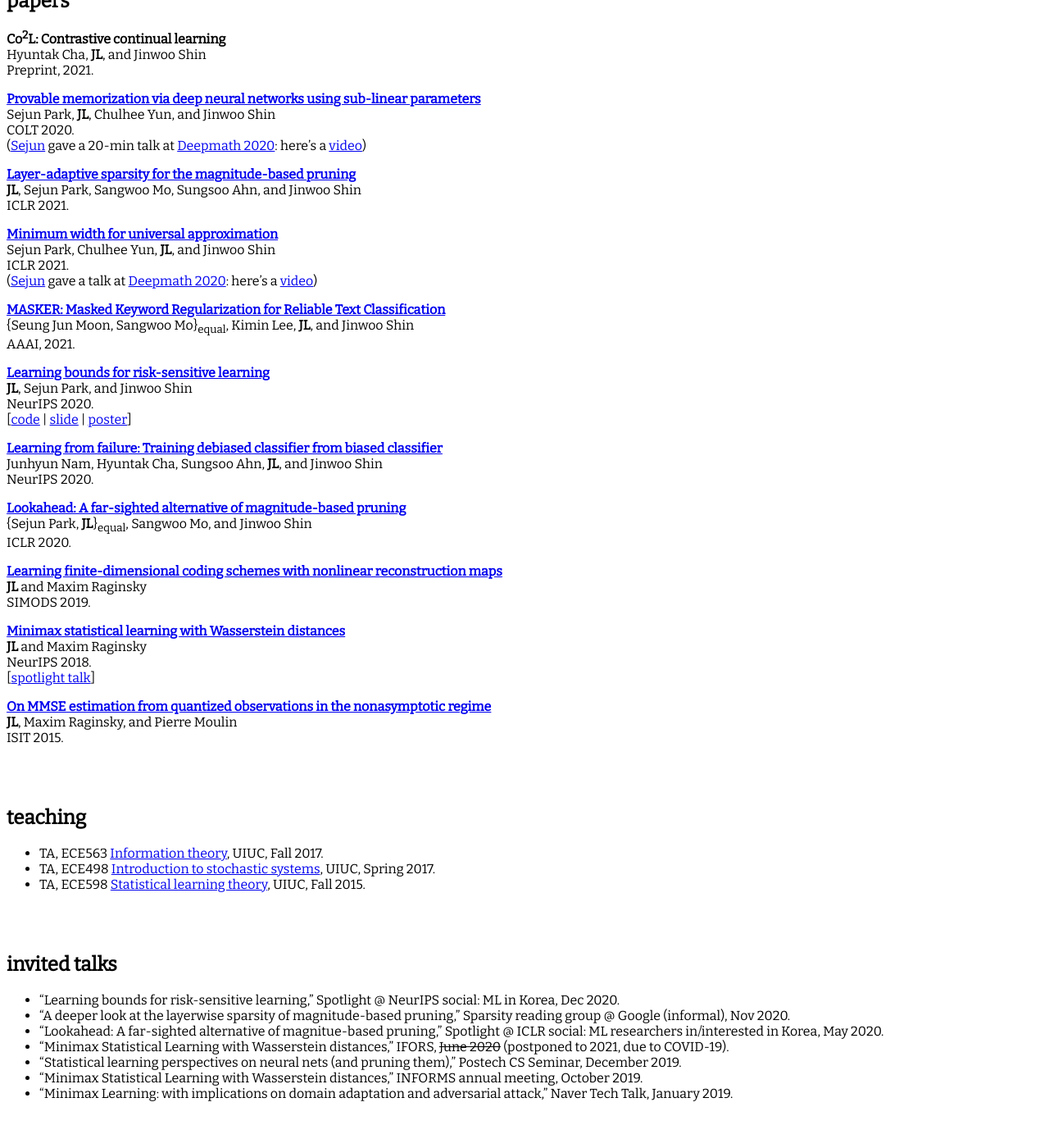
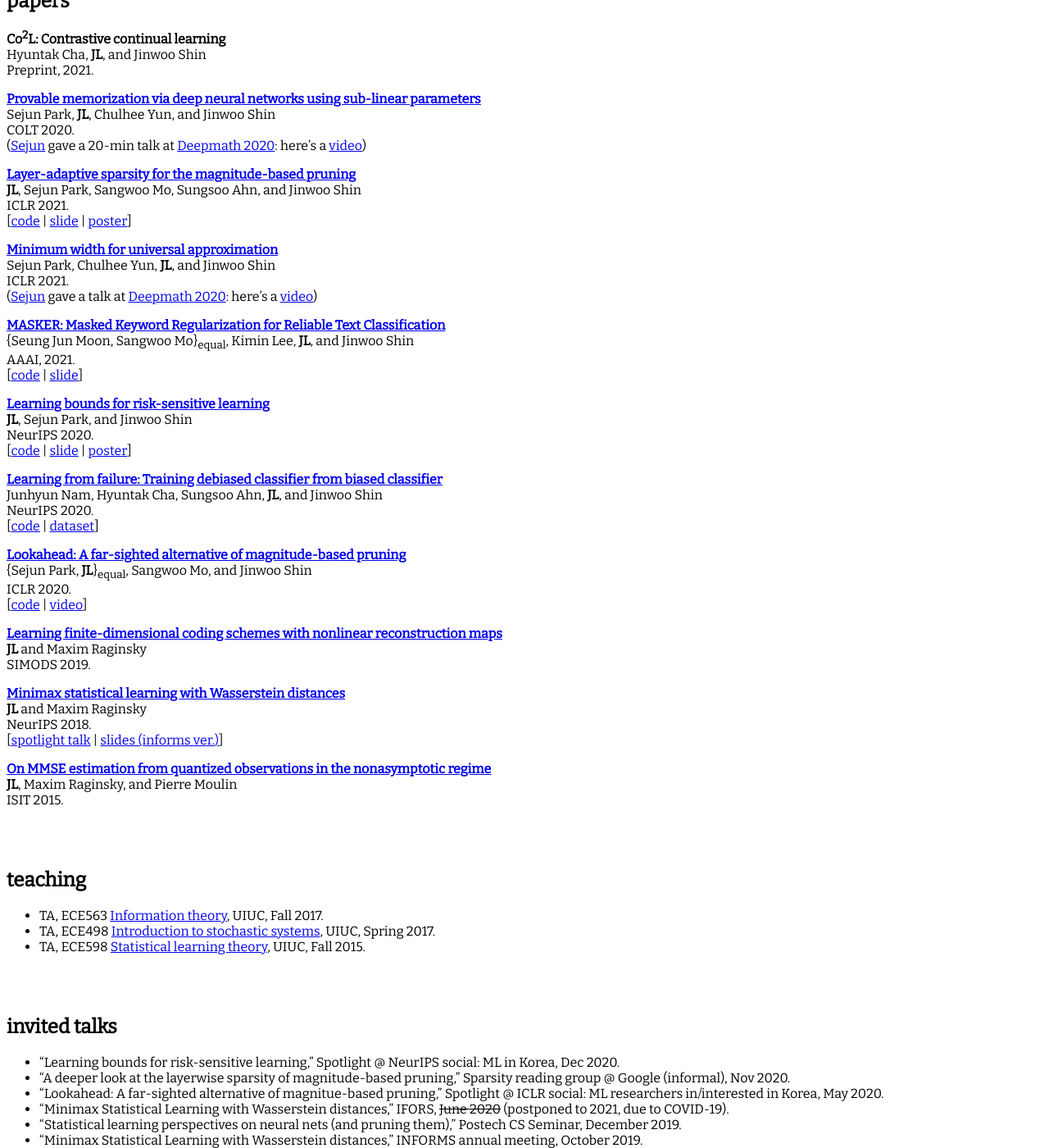
Before and after one commit to jaeho-lee/jaeho-lee.github.io, a Jekyll site: the page built from index.md, in a window 1280 px wide and 1400 px high, scrolled down 644 px. Shown: the whole window at 82% size. Built offline with Jekyll 4.4.1, drawn with Linux system fonts in a browser that asks for light colours.

Commit message:
added more links

```diff
--- a/index.md
+++ b/index.md
@@ -39,6 +39,7 @@
 **[Layer-adaptive sparsity for the magnitude-based pruning](https://openreview.net/forum?id=H6ATjJ0TKdf)**
 **JL**, Sejun Park, Sangwoo Mo, Sungsoo Ahn, and Jinwoo Shin
 ICLR 2021.
+\[[code](https://github.com/jaeho-lee/layer-adaptive-sparsity) | [slide](https://docs.google.com/presentation/d/1SumPYR7BolIYdHZZV9AsqW8b1F2K0T7LNpxxABUmmRM/edit?usp=sharing) | [poster](assets/lamp_poster.pdf)\]
 
 **[Minimum width for universal approximation](https://openreview.net/forum?id=O-XJwyoIF-k)**
 Sejun Park, Chulhee Yun, **JL**, and Jinwoo Shin
@@ -48,6 +49,8 @@
 **[MASKER: Masked Keyword Regularization for Reliable Text Classification](https://arxiv.org/abs/2012.09392)**
 {Seung Jun Moon, Sangwoo Mo}<sub>equal</sub>, Kimin Lee, **JL**, and Jinwoo Shin
 AAAI, 2021.
+\[[code](https://github.com/alinlab/MASKER) | [slide](https://www.slideshare.net/ALINLAB/masker-masked-keyword-regularization-for-reliable-text-classification-aaai-2021)\]
+
 
 **[Learning bounds for risk-sensitive learning](https://proceedings.neurips.cc/paper/2020/hash/9f60ab2b55468f104055b16df8f69e81-Abstract.html)**
 **JL**, Sejun Park, and Jinwoo Shin
@@ -57,10 +60,12 @@
 **[Learning from failure: Training debiased classifier from biased classifier](https://proceedings.neurips.cc/paper/2020/hash/eddc3427c5d77843c2253f1e799fe933-Abstract.html)**
 Junhyun Nam, Hyuntak Cha, Sungsoo Ahn, **JL**, and Jinwoo Shin
 NeurIPS 2020.
+\[[code](https://github.com/alinlab/LfF) | [dataset](https://github.com/alinlab/BAR)\]
 
 **[Lookahead: A far-sighted alternative of magnitude-based pruning](https://openreview.net/forum?id=ryl3ygHYDB)**
 {Sejun Park, **JL**}<sub>equal</sub>, Sangwoo Mo, and Jinwoo Shin
 ICLR 2020.
+\[[code](https://github.com/alinlab/lookahead_pruning) | [video](https://iclr.cc/virtual_2020/poster_ryl3ygHYDB.html)\]
 
 **[Learning finite-dimensional coding schemes with nonlinear reconstruction maps](https://epubs.siam.org/doi/abs/10.1137/18M1234461)**
 **JL** and Maxim Raginsky
@@ -69,7 +74,7 @@
 **[Minimax statistical learning with Wasserstein distances](https://proceedings.neurips.cc/paper/2018/hash/ea8fcd92d59581717e06eb187f10666d-Abstract.html)**
 **JL** and Maxim Raginsky
 NeurIPS 2018.
-\[[spotlight talk](https://www.videoken.com/embed/h-nWXfuEpF4?tocitem=38)\]
+\[[spotlight talk](https://www.videoken.com/embed/h-nWXfuEpF4?tocitem=38) | [slides (informs ver.)](assets/minimax_informs.pdf)\]
 
 **[On MMSE estimation from quantized observations in the nonasymptotic regime](https://ieeexplore.ieee.org/document/7282992)**
 **JL**, Maxim Raginsky, and Pierre Moulin
```
Also changed, not shown: assets/lamp_thumbnail.png (added), assets/oce_thumbnail.png (added), 3 other files.
